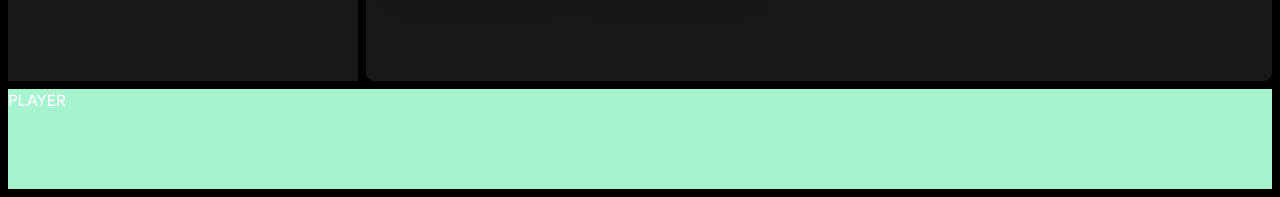
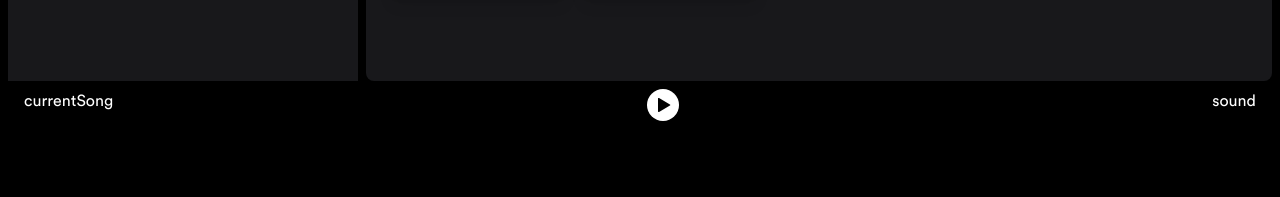
Before and after one commit to Arlens26/spotify-clone, an Astro site: page / in a window 1280 px wide. Shown: the part 603-800 px from the top of the page. Built offline with nearby package versions, Linux system fonts and the light colour scheme; Astro itself is replaced by a stand-in of ours.

Commit message:
feat(frontend): Create player and add client player

```diff
--- /dev/null
+++ b/src/components/Player.jsx
@@ -0,0 +1,32 @@
+import { useState } from "react"
+
+export const Pause = ({ className }) => (
+    <svg className={className} role="img" height="16" width="16" aria-hidden="true" viewBox="0 0 16 16"><path d="M2.7 1a.7.7 0 0 0-.7.7v12.6a.7.7 0 0 0 .7.7h2.6a.7.7 0 0 0 .7-.7V1.7a.7.7 0 0 0-.7-.7H2.7zm8 0a.7.7 0 0 0-.7.7v12.6a.7.7 0 0 0 .7.7h2.6a.7.7 0 0 0 .7-.7V1.7a.7.7 0 0 0-.7-.7h-2.6z"></path></svg>
+  )
+
+export const Play = ({ className }) => (
+    <svg className={className} role="img" height="16" width="16" aria-hidden="true" viewBox="0 0 16 16"><path d="M3 1.713a.7.7 0 0 1 1.05-.607l10.89 6.288a.7.7 0 0 1 0 1.212L4.05 14.894A.7.7 0 0 1 3 14.288V1.713z"></path></svg>
+)
+
+export function Player(){
+    const [isPlaying, setIsplaying] = useState(false)
+    return(
+        <div className="flex flex-row justify-between w-full px-4 z-50">
+            <div>
+                currentSong
+            </div>
+            <div className="grid place-content-center gap-4 flex-1">
+                <div className="flex justify-center">
+                    <button
+                        className="bg-white rounded-full p-2"
+                        onClick={() => setIsplaying(!isPlaying)}>
+                        {isPlaying ? <Pause/> : <Play/>}
+                    </button>
+                </div>
+            </div>
+            <div>
+                sound
+            </div>
+        </div>
+    )
+}
--- a/src/layouts/Layout.astro
+++ b/src/layouts/Layout.astro
@@ -1,6 +1,7 @@
 ---
 import { ViewTransitions } from 'astro:transitions';
 import AsideMenu from '../components/AsideMenu.astro'
+import { Player } from '@/components/Player';
 interface Props {
 	title: string;
 }
@@ -27,7 +28,9 @@
 			<main class="[grid-area:main] rounded-lg bg-zinc-900 overflow-y-auto">
 				<slot />
 			</main>
-			<player class="[grid-area:player] min-h-[100px] bg-emerald-200">PLAYER</player>
+			<player class="[grid-area:player] min-h-[100px]">
+        <Player client:load/>
+      </player>
 		</div>
 	</body>
 </html>
```
